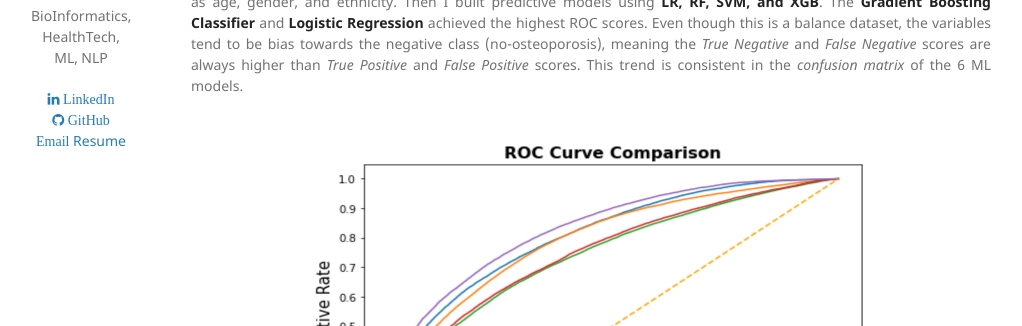
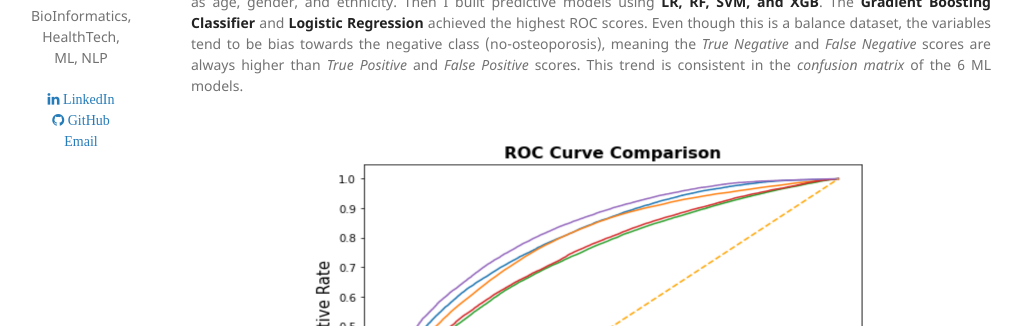
Before and after one commit to ThanhNguyen93/ThanhNguyen93.github.io, a Jekyll site: the page built from index.md, in a window 1280 px wide. Shown: the part 265-591 px from the top of the page, without its empty margins (129-1151 px from the left). Built offline with Jekyll 4.4.1, drawn with Linux system fonts in a browser that asks for light colours; our own code applies the rules of GitHub Pages for plain Markdown files.

Commit message:
Update _config.yml

```diff
--- a/_config.yml
+++ b/_config.yml
@@ -13,7 +13,6 @@ description:
   <a href="https://github.com/ThanhNguyen93" class="fa fa-github"> GitHub</a>
   <br>
   <a href="mailto:thanhmnguyen05@gmail.com" class="fa fa-email"> Email</a>
-  <a href = "https://github.com/ThanhNguyen93/ThanhNguyen93.github.io/blob/main/pdf/%5BThanhNguyen%5DResume_april_2023.pdf"> Resume</a>
   </p>
 
 
```
